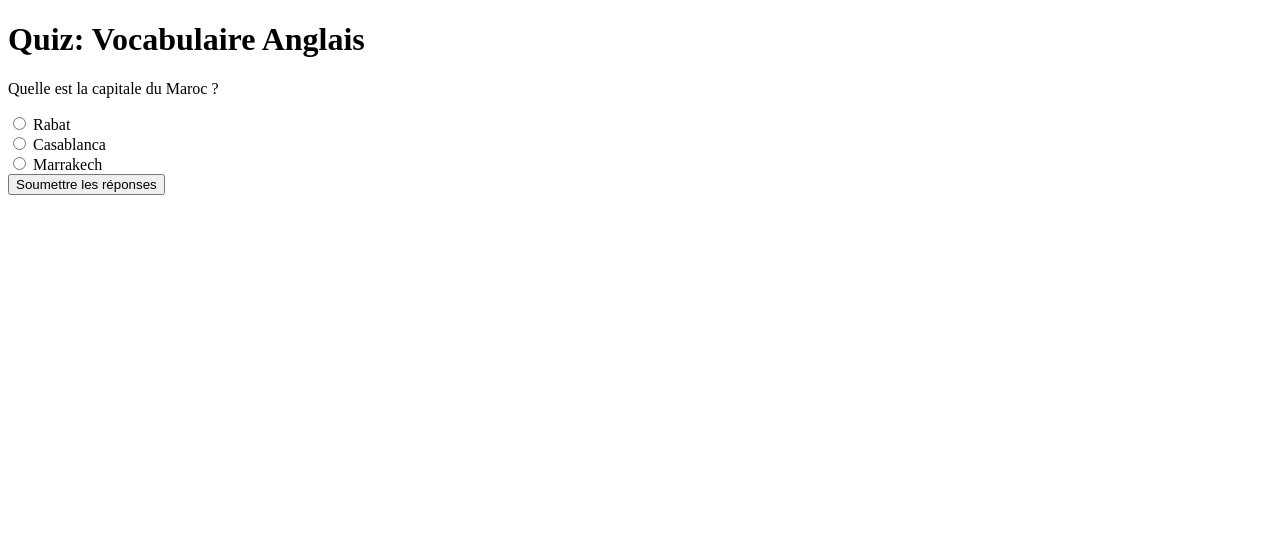
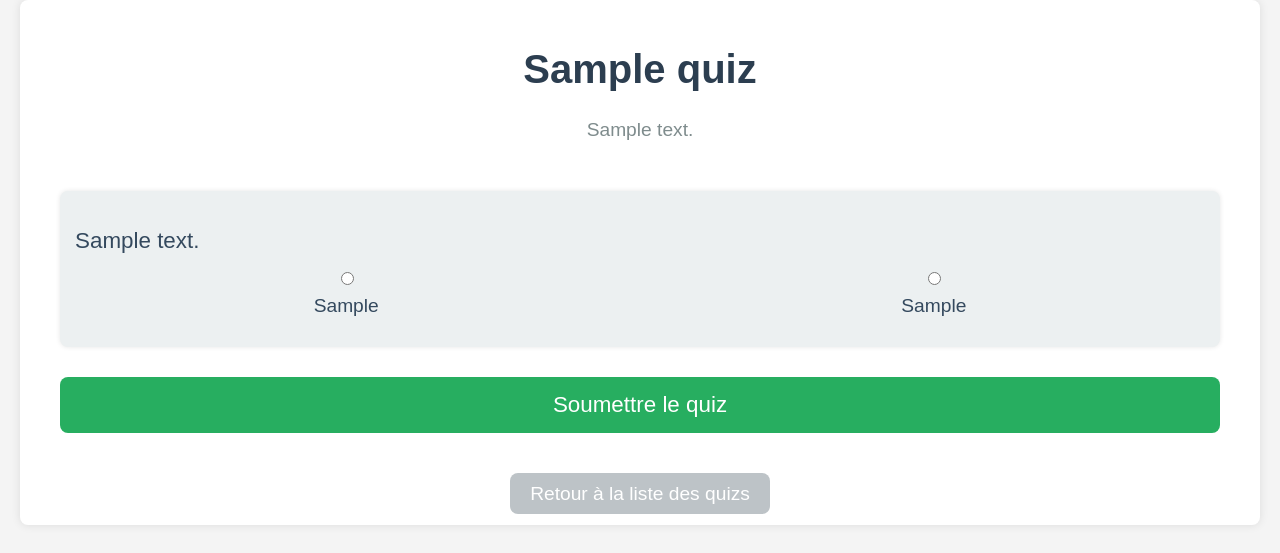
Before and after one commit to Meryembenaammi/applicationlinguistique, a Flask app: template templates/quiz.html in a window 1280 px wide. Shown: the top 553 px of the page. Run offline with Flask 3, Linux system fonts and the light colour scheme; the template is opened without the code that fills it: most values are stand-ins (such as "Sample title", 1, 10 or a date in 2020).

Commit message:
quiz.html

```diff
--- a/templates/quiz.html
+++ b/templates/quiz.html
@@ -3,28 +3,166 @@
 <head>
     <meta charset="UTF-8">
     <meta name="viewport" content="width=device-width, initial-scale=1.0">
-    <title>Quiz</title>
+    <title>{{ quiz.Title }}</title>
+    <style>
+        /* Styles de base */
+        body {
+            font-family: Arial, sans-serif;
+            margin: 0;
+            padding: 0;
+            background-color: #f4f4f4;
+        }
+
+        .quiz-container {
+            width: 100%;
+            max-width: 1200px;
+            margin: 0 auto;
+            padding: 20px;
+            background-color: #fff;
+            box-shadow: 0 0 10px rgba(0, 0, 0, 0.1);
+            border-radius: 8px;
+        }
+
+        .quiz-header {
+            text-align: center;
+            margin-bottom: 30px;
+        }
+
+        .quiz-header h1 {
+            font-size: 2.5em;
+            color: #2c3e50;
+        }
+
+        .quiz-header p {
+            font-size: 1.2em;
+            color: #7f8c8d;
+        }
+
+        .quiz-main {
+            padding: 20px;
+        }
+
+        .question-card {
+            margin-bottom: 20px;
+            padding: 15px;
+            background-color: #ecf0f1;
+            border-radius: 8px;
+            box-shadow: 0 0 5px rgba(0, 0, 0, 0.1);
+        }
+
+        .question-text {
+            font-size: 1.4em;
+            color: #34495e;
+            margin-bottom: 15px;
+        }
+
+        .options {
+            display: flex;
+            justify-content: space-between;
+            flex-wrap: wrap;
+        }
+
+        .option {
+            width: 48%;
+            margin-bottom: 15px;
+            display: flex;
+            flex-direction: column;
+            align-items: center;
+        }
+
+        .option input[type="radio"] {
+            margin-bottom: 10px;
+        }
+
+        .option label {
+            font-size: 1.2em;
+            color: #34495e;
+            text-align: center;
+        }
+
+        .image-container img {
+            max-width: 150px;
+            height: auto;
+            border-radius: 8px;
+            box-shadow: 0 0 5px rgba(0, 0, 0, 0.1);
+        }
+
+        .submit-btn {
+            display: block;
+            width: 100%;
+            padding: 15px;
+            background-color: #27ae60;
+            color: #fff;
+            font-size: 1.4em;
+            text-align: center;
+            border: none;
+            border-radius: 8px;
+            cursor: pointer;
+            margin-top: 30px;
+            transition: background-color 0.3s;
+        }
+
+        .submit-btn:hover {
+            background-color: #2ecc71;
+        }
+
+        footer {
+            text-align: center;
+            margin-top: 30px;
+        }
+
+        footer .btn-secondary {
+            padding: 10px 20px;
+            background-color: #bdc3c7;
+            color: #fff;
+            font-size: 1.2em;
+            border: none;
+            border-radius: 8px;
+            text-decoration: none;
+        }
+
+        footer .btn-secondary:hover {
+            background-color: #95a5a6;
+        }
+    </style>
 </head>
 <body>
-    <header>
-        <h1>Quiz: Vocabulaire Anglais</h1>
-    </header>
-    <form id="quiz-form">
-        <div class="question">
-            <p>Quelle est la capitale du Maroc ?</p>
-            <input type="radio" id="answer1" name="question1" value="Rabat">
-            <label for="answer1">Rabat</label><br>
+    <div class="quiz-container">
+        <header class="quiz-header">
+            <h1>{{ quiz.Title }}</h1>
+            <p>{{ quiz.Description }}</p>
+        </header>
 
-            <input type="radio" id="answer2" name="question1" value="Casablanca">
-            <label for="answer2">Casablanca</label><br>
+        <main class="quiz-main">
+            <form method="POST" action="{{ url_for('submit_quiz', quiz_id=quiz.QuizId) }}">
+                {% for question in questions %}
+                <div class="question-card">
+                    <p class="question-text">{{ question.QuestionText }}</p>
 
-            <input type="radio" id="answer3" name="question1" value="Marrakech">
-            <label for="answer3">Marrakech</label><br>
-        </div>
+                    <div class="options">
+                        {% for option in [question.Option1, question.Option2] %}
+                        <div class="option">
+                            <input type="radio" id="option_{{ loop.index }}{{ question.QuestionId }}" name="question{{ question.QuestionId }}" value="{{ option }}">
+                            {% if 'http' in option %}
+                            <div class="image-container">
+                                <img src="{{ option }}" alt="Option {{ loop.index }}">
+                            </div>
+                            {% else %}
+                            <label for="option_{{ loop.index }}_{{ question.QuestionId }}">{{ option }}</label>
+                            {% endif %}
+                        </div>
+                        {% endfor %}
+                    </div>
+                </div>
+                {% endfor %}
 
-        <!-- Ajouter d'autres questions ici -->
+                <button type="submit" class="submit-btn">Soumettre le quiz</button>
+            </form>
+        </main>
 
-        <button type="submit">Soumettre les réponses</button>
-    </form>
+        <footer>
+            <a href="{{ url_for('quiz_list') }}" class="btn-secondary">Retour à la liste des quizs</a>
+        </footer>
+    </div>
 </body>
 </html>
```
